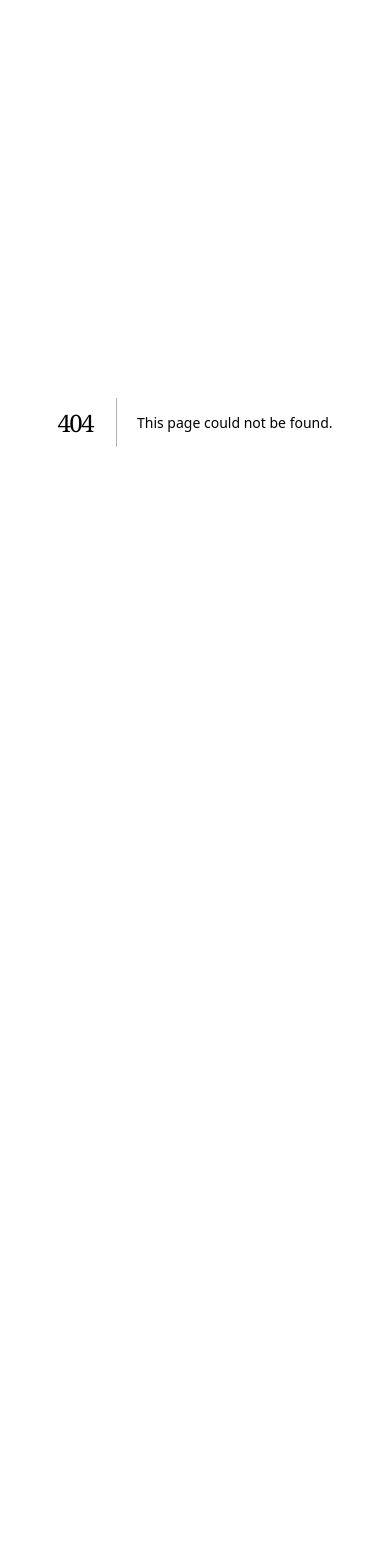
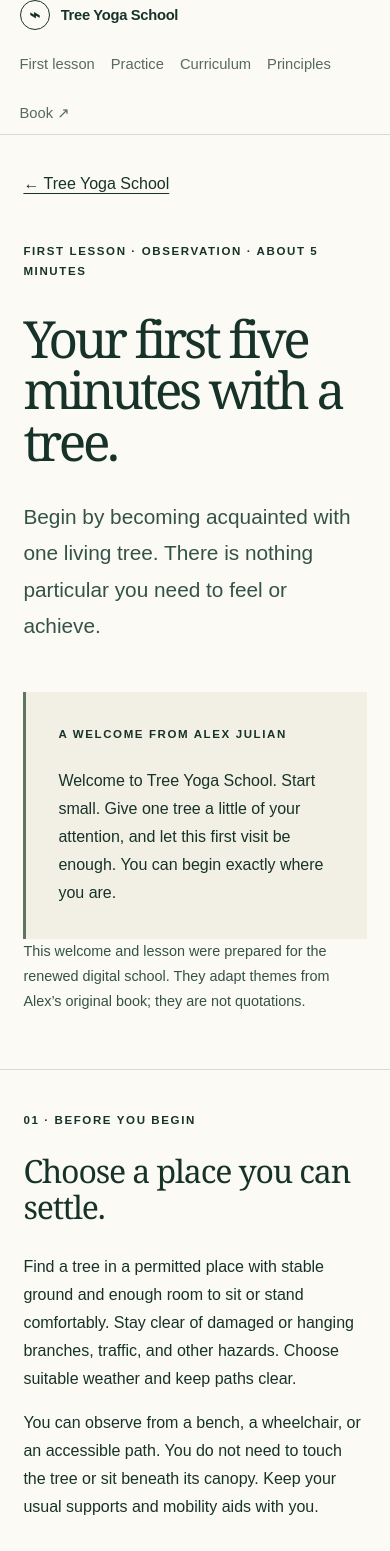
Before and after one commit to aianthems/tree-yoga-school, a Next.js app: page /lessons/first-five-minutes in a window 390 px wide. Before the commit this address had no page. Shown: the top 1551 px of the page. Before the commit the page ends 844 px from the top, so only its background shows below. Built offline with nearby package versions, Linux system fonts and the light colour scheme.

Commit message:
Add first Tree Yoga lesson and accessible mobile navigation

```diff
--- /dev/null
+++ b/app/components/site-header.tsx
@@ -0,0 +1,20 @@
+export default function SiteHeader() {
+  return (
+    <>
+      <a className="skip-link" href="#content">Skip to content</a>
+      <header className="site-header">
+        <a className="brand" href="/" aria-label="Tree Yoga School home">
+          <span className="brand-mark" aria-hidden="true">⌁</span>
+          <span>Tree Yoga School</span>
+        </a>
+        <nav aria-label="Primary navigation">
+          <a href="/lessons/first-five-minutes">First lesson</a>
+          <a href="/#practice">Practice</a>
+          <a href="/#curriculum">Curriculum</a>
+          <a href="/#principles">Principles</a>
+          <a href="https://media.aianthems.com/books/tree-yoga-school/tree-yoga-school-ebook.pdf" target="_blank" rel="noreferrer">Book ↗</a>
+        </nav>
+      </header>
+    </>
+  );
+}
--- a/app/globals.css
+++ b/app/globals.css
@@ -471,8 +471,24 @@ footer p {
 }
 
 @media (max-width: 900px) {
+  .site-header {
+    position: relative;
+    flex-wrap: wrap;
+    gap: 0.75rem;
+    padding-top: 1rem;
+    padding-bottom: 0.5rem;
+  }
+
   nav {
-    display: none;
+    width: 100%;
+    flex-wrap: wrap;
+    gap: 0.25rem 1rem;
+  }
+
+  nav a {
+    display: inline-flex;
+    align-items: center;
+    min-height: 44px;
   }
 
   .hero {
@@ -570,3 +586,31 @@ footer p {
     transition: none;
   }
 }
+
+/* Shared navigation and introductory lessons */
+:focus-visible { outline: 3px solid var(--moss); outline-offset: 5px; }
+.skip-link { position: fixed; top: 0.5rem; left: 1rem; z-index: 30; padding: 0.75rem; background: var(--paper); transform: translateY(-160%); }
+.skip-link:focus { transform: translateY(0); }
+section[id] { scroll-margin-top: 90px; }
+.lesson { max-width: 1100px; margin: auto; }
+.lesson-intro, .lesson-section { padding: clamp(2.5rem, 7vw, 6rem) clamp(1.25rem, 6vw, 5rem); }
+.lesson-intro h1 { font-size: clamp(3.2rem, 7vw, 6.8rem); line-height: 1; max-width: 13ch; margin-top: 2rem; }
+.lesson-back { display: inline-block; margin-bottom: 3rem; text-decoration: underline; text-underline-offset: 4px; }
+.lesson p, .lesson li { line-height: 1.75; }
+.lesson-lede { font-size: 1.3rem; max-width: 55ch; color: var(--ink-soft); }
+.lesson-welcome { margin-top: 3rem; padding: 2rem; background: var(--cream); border-left: 3px solid var(--moss); }
+.lesson-welcome p:last-child { margin-bottom: 0; }
+.lesson-note { font-size: 0.9rem; color: var(--ink-soft); }
+.lesson-section { border-top: 1px solid var(--line); }
+.lesson h2 { font-family: Georgia, "Times New Roman", serif; font-size: clamp(2rem, 4vw, 3.4rem); line-height: 1.15; font-weight: 400; letter-spacing: -0.035em; }
+.lesson h3 { font-family: Georgia, "Times New Roman", serif; font-size: 1.6rem; font-weight: 400; margin-bottom: 0.75rem; }
+.lesson-options { display: grid; grid-template-columns: repeat(2, minmax(0, 1fr)); gap: 1.5rem; margin-top: 2rem; }
+.lesson-options article { padding: 1.5rem; background: var(--cream); }
+.lesson-options p { margin-bottom: 0; }
+.lesson-steps { padding-left: 1.5rem; }
+.lesson-steps li { padding-left: 0.5rem; margin: 2rem 0; }
+.lesson-pause { padding: clamp(2rem, 6vw, 5rem); background: var(--ink); color: white; }
+.lesson-pause p:last-child { margin-bottom: 0; max-width: 65ch; }
+.lesson-sources a:not(.button) { text-decoration: underline; text-underline-offset: 3px; }
+.lesson-sources li { margin-bottom: 1rem; }
+@media (max-width: 560px) { .lesson-options { grid-template-columns: 1fr; } }
--- /dev/null
+++ b/app/lessons/first-five-minutes/page.tsx
@@ -0,0 +1,79 @@
+import type { Metadata } from "next";
+import SiteHeader from "../../components/site-header";
+
+export const metadata: Metadata = {
+  title: "Your First Five Minutes with a Tree | Tree Yoga School",
+  description: "A simple introduction to observing a living tree, with seated and standing options and time to practice away from the screen.",
+};
+
+const book = "https://media.aianthems.com/books/tree-yoga-school/tree-yoga-school-ebook.pdf";
+
+export default function FirstLesson() {
+  return (
+    <>
+      <SiteHeader />
+      <main id="content" className="lesson">
+        <section className="lesson-intro">
+          <a className="lesson-back" href="/">← Tree Yoga School</a>
+          <p className="section-kicker">First lesson · Observation · About 5 minutes</p>
+          <h1>Your first five minutes with a tree.</h1>
+          <p className="lesson-lede">Begin by becoming acquainted with one living tree. There is nothing particular you need to feel or achieve.</p>
+          <div className="lesson-welcome">
+            <p className="section-kicker">A welcome from Alex Julian</p>
+            <p>Welcome to Tree Yoga School. Start small. Give one tree a little of your attention, and let this first visit be enough. You can begin exactly where you are.</p>
+          </div>
+          <p className="lesson-note">This welcome and lesson were prepared for the renewed digital school. They adapt themes from Alex’s original book; they are not quotations.</p>
+        </section>
+
+        <section className="lesson-section" aria-labelledby="choose">
+          <p className="section-kicker">01 · Before you begin</p>
+          <h2 id="choose">Choose a place you can settle.</h2>
+          <p>Find a tree in a permitted place with stable ground and enough room to sit or stand comfortably. Stay clear of damaged or hanging branches, traffic, and other hazards. Choose suitable weather and keep paths clear.</p>
+          <p>You can observe from a bench, a wheelchair, or an accessible path. You do not need to touch the tree or sit beneath its canopy. Keep your usual supports and mobility aids with you.</p>
+          <div className="lesson-options">
+            <article><h3>Seated</h3><p>Use a stable chair, bench, or your usual seat. Let your feet rest on the ground or their usual support. Use back support if it helps you feel comfortable.</p></article>
+            <article><h3>Standing</h3><p>Stand in a comfortable position on stable ground. Keep any support you normally use. If standing feels tiring or unsteady, choose a seated position instead.</p></article>
+          </div>
+        </section>
+
+        <section className="lesson-section" aria-labelledby="notice">
+          <p className="section-kicker">02 · Read once, then practice</p>
+          <h2 id="notice">Let your attention arrive.</h2>
+          <ol className="lesson-steps">
+            <li><h3>Settle</h3><p>Notice the support beneath you and the space around you. Keep your eyes open and your breathing comfortable. There is no need to deepen or control it.</p></li>
+            <li><h3>Observe</h3><p>Look at the tree. Notice one detail: a pattern in the bark, the shape of a branch, a leaf, or the way light falls across it. Let your gaze move naturally.</p></li>
+            <li><h3>Listen</h3><p>Notice sounds nearby and farther away. Perhaps leaves move, a bird calls, or people pass. You do not need silence to practice.</p></li>
+            <li><h3>Return</h3><p>When your attention wanders, gently return to one detail of the tree. Wandering is part of the practice. Begin again as often as you need.</p></li>
+          </ol>
+          <p>Let the visit last about 5 minutes, or less if that suits you today. Precise timing is unnecessary. Change position or finish whenever you need to.</p>
+        </section>
+
+        <section className="lesson-pause" aria-labelledby="pause">
+          <p className="section-kicker">03 · Your practice begins here</p>
+          <h2 id="pause">Put the screen away.<br />Spend a few minutes with the tree.</h2>
+          <p>Keep your device available if you need it for access, navigation, or communication. You can return to the reflection afterward.</p>
+        </section>
+
+        <section className="lesson-section" aria-labelledby="reflect">
+          <p className="section-kicker">04 · After your visit</p>
+          <h2 id="reflect">What did you notice that you might otherwise have passed by?</h2>
+          <p>Hold the answer quietly, or write a sentence in your own notebook. You do not need to submit or share anything. When you are ready, return to your day. Another short visit is a complete next step.</p>
+        </section>
+
+        <section className="lesson-section lesson-sources" aria-labelledby="sources">
+          <p className="section-kicker">Roots of this lesson</p>
+          <h2 id="sources">From the original book to a first practice.</h2>
+          <p>This is a new introductory adaptation for the digital school, developed with AI assistance. It combines observation, accessible position choices, and a short practice period; the sequence and reflection question are new.</p>
+          <ul>
+            <li><a href={`${book}#page=18`} target="_blank" rel="noreferrer">Chapter 3, “Who and How,” printed pp. 13–17 ↗</a>: practice pathways and choosing a tree.</li>
+            <li><a href={`${book}#page=33`} target="_blank" rel="noreferrer">Chapter 4, printed p. 28 ↗</a>: beginning with 5 or 10 minutes.</li>
+            <li><a href={`${book}#page=97`} target="_blank" rel="noreferrer">Chapter 5, “Chair Meditation,” printed p. 92 ↗</a>: seated practice, adapted here for comfortable natural breathing and usual supports.</li>
+          </ul>
+          <p className="lesson-note">This observation lesson makes no medical or healing claims. Leave bark, roots, wildlife, and habitat undisturbed.</p>
+          <a className="button secondary" href="/#practice">Explore the three pathways →</a>
+        </section>
+      </main>
+      <footer><p>Founded by Alex Julian · Rooted in the original Tree Yoga School.</p><p>© 2026 Tree Yoga School</p></footer>
+    </>
+  );
+}
```
Also changed, not shown: app/page.tsx (+9 -15 lines), 1 other file (tests, documents, lock files or other folders).
